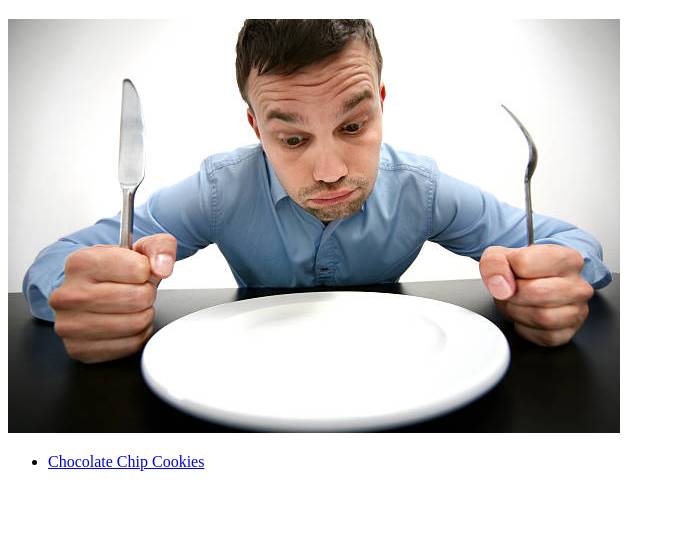
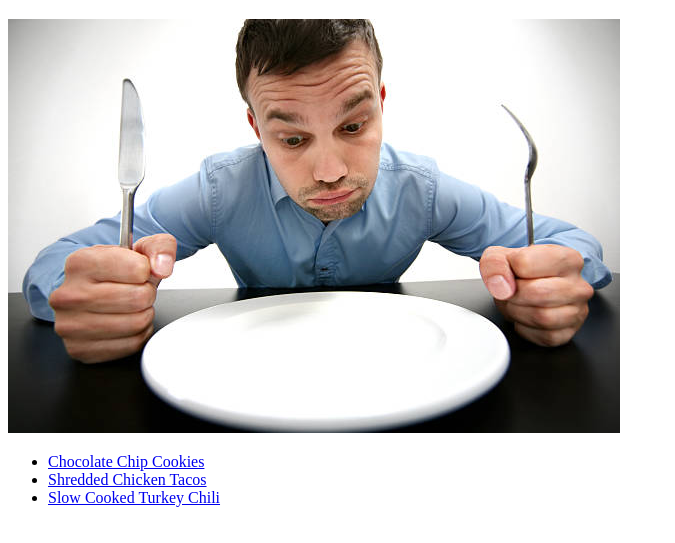
Before and after one commit to Boschio/odin-recipes, a plain HTML site: page index.html in a window 1280 px wide. Shown: the part 61-604 px from the top of the page, without its empty margins (0-675 px from the left). Drawn offline with Linux system fonts and the light colour scheme.

Commit message:
Added links to new recipes

```diff
--- a/index.html
+++ b/index.html
@@ -10,6 +10,8 @@
         <img src="./images/hungry.jpg" alt="A hungry person">
         <ul>
             <li><a href="./recipes/chocolate-chip-cookies.html">Chocolate Chip Cookies</a></li>
+            <li><a href="./recipes/shredded-chicken-tacos.html">Shredded Chicken Tacos</a></li>
+            <li><a href="./recipes/slow-cooked-turkey-chili.html">Slow Cooked Turkey Chili</a></li>
         </ul>
 
     </body>
```
